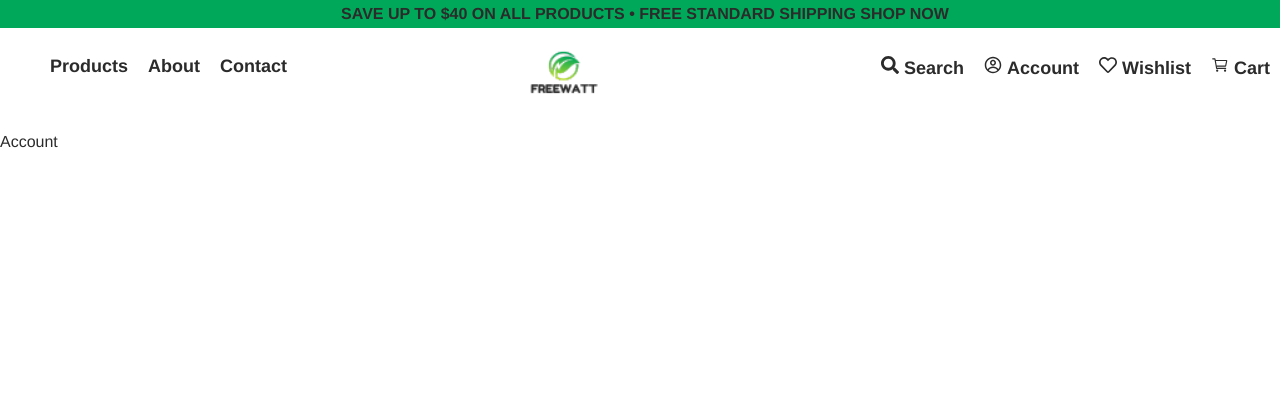
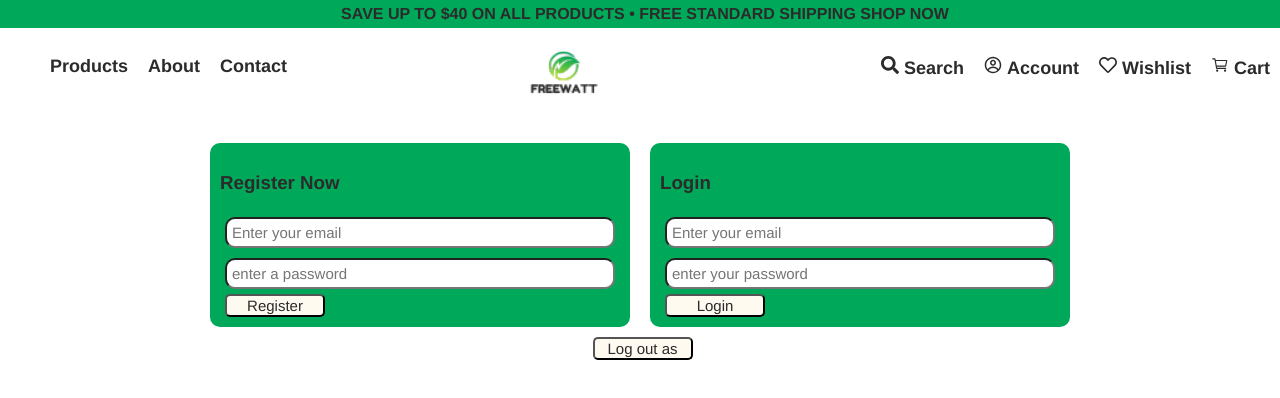
Before and after one commit to mehdiergaibi/freewatt-web-app, a React (Vite) app: page /account in a window 1280 px wide. Shown: the top 398 px of the page. Built offline with nearby package versions, Linux system fonts and the light colour scheme; no server answers; some icons are missing.

Commit message:
Account login create account and log out

```diff
--- /dev/null
+++ b/src/NavBar/NavBarCompos/Account.css
@@ -0,0 +1,6 @@
+.account{
+    display: flex;
+    flex-direction: row;
+    flex-wrap: wrap;
+    justify-content: center;
+}
--- a/src/NavBar/NavBarCompos/Account.jsx
+++ b/src/NavBar/NavBarCompos/Account.jsx
@@ -1,11 +1,21 @@
 import react from 'react'
+import Register from './RegisterLogin/Register'
+import Login from "./RegisterLogin/Login"
+import LogOut from "./RegisterLogin/LogOut"
+import "./Account.css"
 
 const Account = () => {
 
     return(
         <>
-            Account
+            <div className='account'>
+                <Register />
+                <Login />
+            </div>
+            <LogOut className="log-out" />
+
         </>
+
     )
 }
 export default Account
--- /dev/null
+++ b/src/NavBar/NavBarCompos/RegisterLogin/LogOut.jsx
@@ -0,0 +1,22 @@
+import { react, useState } from "react";
+import "./signout.css"
+import { auth } from "../../../firebase";
+import { signOut, onAuthStateChanged } from "firebase/auth";
+const LogOut = () => {
+
+    const [user, setUser] = useState({});
+
+    onAuthStateChanged( auth, (currentUser) => {
+        setUser(currentUser);
+    } )
+
+    const logOut = async () =>{
+        await signOut(auth);
+    }
+    return(
+        <div className="sign-out" >
+            <button onClick={logOut} >Log out as</button> <span>{ user?.email }</span>
+        </div>
+    )
+}
+export default LogOut;
--- /dev/null
+++ b/src/NavBar/NavBarCompos/RegisterLogin/Login.jsx
@@ -0,0 +1,26 @@
+import { react, useState } from "react";
+import "./login.css"
+import { signInWithEmailAndPassword } from "firebase/auth";
+import { auth } from "../../../firebase";
+const Login = () => {
+    const [emailLogin, setEmailLogin] = useState("");
+    const [passLogin, setPassLogin] = useState("");
+
+    const login = async () => {
+      try {
+        const user = await signInWithEmailAndPassword(auth, emailLogin, passLogin);
+        console.log(user);
+      } catch (error) {
+        alert(error.message);
+      }
+    };
+    return(
+        <div className="login" >
+            <h3 className="logun-title">Login</h3>
+            <input type="email" placeholder="Enter your email" className="email" onChange={(e) => setEmailLogin(e.target.value)} />
+            <input type="password" placeholder="enter your password" className="pass" onChange={(e) => setPassLogin(e.target.value)} />
+            <button className="login-button" onClick={login} >Login</button>
+        </div>
+    )
+}
+export default Login;
--- /dev/null
+++ b/src/NavBar/NavBarCompos/RegisterLogin/Register.jsx
@@ -0,0 +1,39 @@
+import { react, useState } from "react";
+import "./register.css";
+import { createUserWithEmailAndPassword } from "firebase/auth";
+import { auth } from "../../../firebase";
+const Register = () => {
+  const [email, setEmail] = useState("");
+  const [pass, setPass] = useState("");
+
+  const register = async () => {
+    try {
+      const user = await createUserWithEmailAndPassword(auth, email, pass);
+      console.log(user);
+    } catch (error) {
+      console.log(error.message);
+    }
+  };
+
+  return (
+    <div className="register">
+      <h3 className="register-title">Register Now</h3>
+      <input
+        type="email"
+        placeholder="Enter your email"
+        className="email"
+        onChange={(e) => setEmail(e.target.value)}
+      />
+      <input
+        type="password"
+        placeholder="enter a password"
+        className="pass"
+        onChange={(e) => setPass(e.target.value)}
+      />
+      <button className="register-button" onClick={register}>
+        Register
+      </button>
+    </div>
+  );
+};
+export default Register;
--- /dev/null
+++ b/src/NavBar/NavBarCompos/RegisterLogin/login.css
@@ -0,0 +1,22 @@
+.login{
+    display: flex;
+    flex-direction: column;
+    width: 400px;
+    margin: 10px;
+    background-color: #00A859;
+    padding: 10px;
+    border-radius: 10px;
+}
+input {
+    padding: 5px;
+    margin: 5px;
+    border-radius: 10px;
+    font-size: 15px;
+}
+button{
+    background-color: floralwhite;
+    width: 100px;
+    margin-left: 5px;
+    border-radius: 5px;
+    font-size: 15px;
+}
--- /dev/null
+++ b/src/NavBar/NavBarCompos/RegisterLogin/register.css
@@ -0,0 +1,22 @@
+.register{
+    display: flex;
+    flex-direction: column;
+    width: 400px;
+    margin: 10px;
+    background-color: #00A859;
+    padding: 10px;
+    border-radius: 10px;
+}
+input {
+    padding: 5px;
+    margin: 5px;
+    border-radius: 10px;
+    font-size: 15px;
+}
+button{
+    background-color: floralwhite;
+    width: 100px;
+    margin-left: 5px;
+    border-radius: 5px;
+    font-size: 15px;
+}
--- /dev/null
+++ b/src/NavBar/NavBarCompos/RegisterLogin/signout.css
@@ -0,0 +1,4 @@
+.sign-out{
+    width: fit-content;
+    margin: auto;
+}
--- a/src/firebase.js
+++ b/src/firebase.js
@@ -1,11 +1,7 @@
-// Import the functions you need from the SDKs you need
 import { initializeApp } from "firebase/app";
 import { getAnalytics } from "firebase/analytics";
-// TODO: Add SDKs for Firebase products that you want to use
-// https://firebase.google.com/docs/web/setup#available-libraries
+import { getAuth } from "firebase/auth";
 
-// Your web app's Firebase configuration
-// For Firebase JS SDK v7.20.0 and later, measurementId is optional
 const firebaseConfig = {
   apiKey: "AIzaSyDLdBT-sPaHaASUpTI4VpVC1ARqgssG218",
   authDomain: "free-watt-app.firebaseapp.com",
@@ -16,6 +12,6 @@ const firebaseConfig = {
   measurementId: "G-R7NQQXH45Q"
 };
 
-// Initialize Firebase
 const app = initializeApp(firebaseConfig);
+export const auth = getAuth(app);
 const analytics = getAnalytics(app);
```
